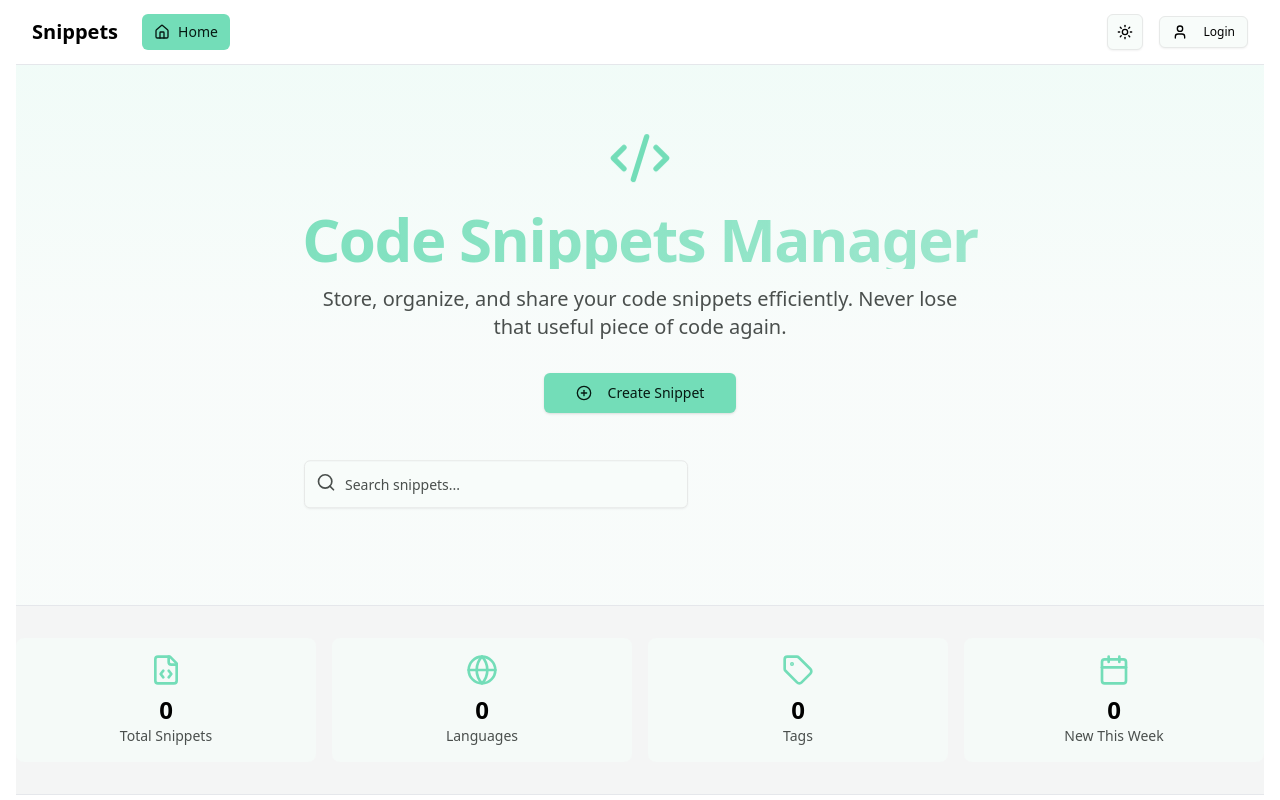
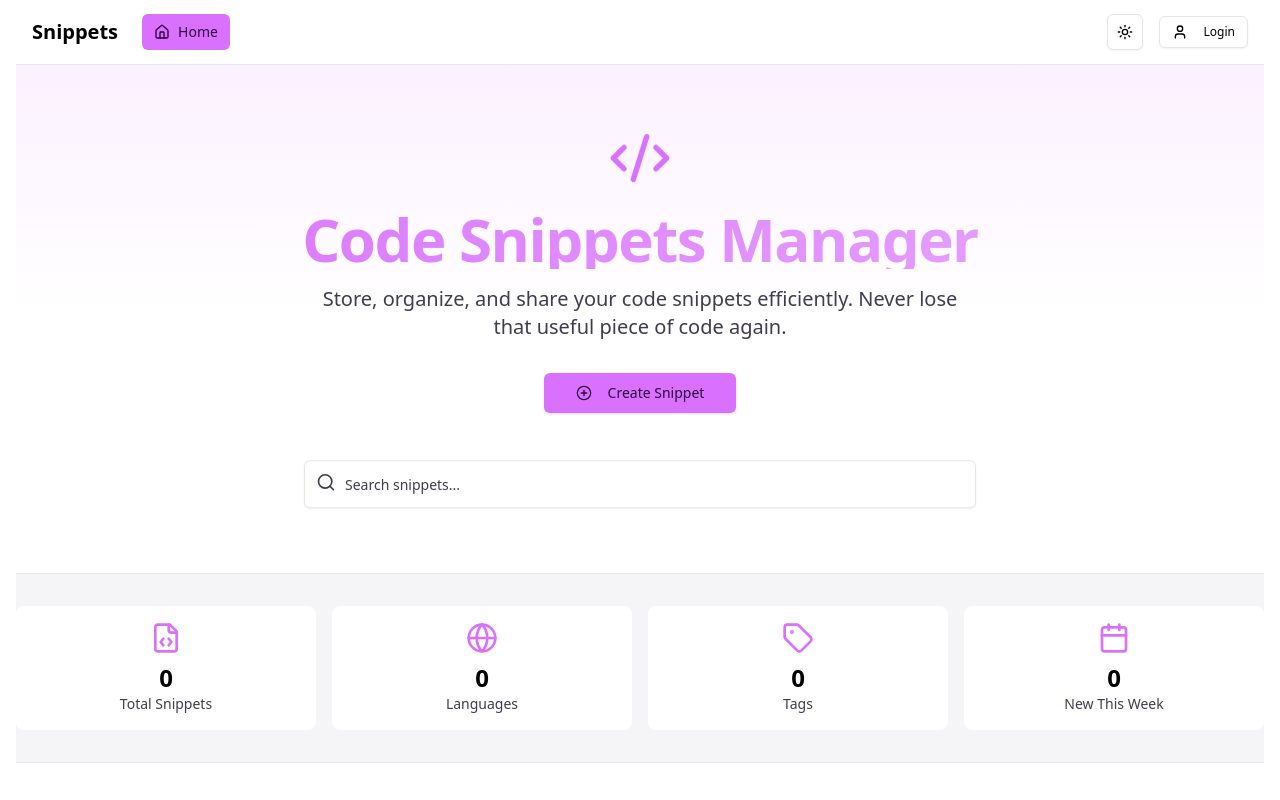
Before and after one commit to naguib-med/code-snippets, a Next.js app: page / in a window 1280 px wide. Shown: the top 800 px of the page. Built offline with nearby package versions, Linux system fonts and the light colour scheme; no server answers; the database is empty.

Commit message:
style: Update CSS variables for improved theming and adjust search bar layout

```diff
--- a/app/globals.css
+++ b/app/globals.css
@@ -17,7 +17,7 @@
   }
 }
 
-@layer base {
+/* @layer base {
   :root {
     --background: 159 35% 98%;
     --foreground: 159 61% 1%;
@@ -72,4 +72,119 @@
     --chart-4: 159 20% 20%;
     --chart-5: 159 64% 66%;
   }
+} */
+
+
+/* @layer base {
+  :root {
+    --background: 354 35% 99%;
+    --foreground: 354 51% 2%;
+    --muted: 174 18% 95%;
+    --muted-foreground: 174 9% 26%;
+    --popover: 354 35% 99%;
+    --popover-foreground: 354 51% 2%;
+    --card: 354 35% 99%;
+    --card-foreground: 354 51% 2%;
+    --border: 354 10% 91%;
+    --input: 354 10% 91%;
+    --primary: 354 76% 55%;
+    --primary-foreground: 0 0% 100%;
+    --secondary: 174 76% 55%;
+    --secondary-foreground: 174 76% 15%;
+    --accent: 174 76% 55%;
+    --accent-foreground: 174 76% 15%;
+    --destructive: 5 83% 26%;
+    --destructive-foreground: 5 83% 86%;
+    --ring: 354 76% 55%;
+    --chart-1: 354 76% 55%;
+    --chart-2: 174 76% 55%;
+    --chart-3: 174 76% 55%;
+    --chart-4: 174 76% 58%;
+    --chart-5: 354 79% 55%;
+    --radius: 0.5rem;
+  }
+
+  .dark {
+    --background: 354 41% 0%;
+    --foreground: 354 21% 99%;
+    --muted: 174 18% 5%;
+    --muted-foreground: 174 9% 74%;
+    --popover: 354 41% 0%;
+    --popover-foreground: 354 21% 99%;
+    --card: 354 41% 0%;
+    --card-foreground: 354 21% 99%;
+    --border: 354 10% 13%;
+    --input: 354 10% 13%;
+    --primary: 354 76% 55%;
+    --primary-foreground: 0 0% 100%;
+    --secondary: 174 76% 55%;
+    --secondary-foreground: 174 76% 15%;
+    --accent: 174 76% 55%;
+    --accent-foreground: 174 76% 15%;
+    --destructive: 5 83% 48%;
+    --destructive-foreground: 0 0% 100%;
+    --ring: 354 76% 55%;
+    --chart-1: 354 76% 55%;
+    --chart-2: 174 76% 55%;
+    --chart-3: 174 76% 55%;
+    --chart-4: 174 76% 58%;
+    --chart-5: 354 79% 55%;
+  }
+} */
+
+@layer base {
+  :root {
+    --background: 284 51% 100%;
+    --foreground: 284 79% 5%;
+    --muted: 254 18% 93%;
+    --muted-foreground: 254 14% 27%;
+    --popover: 284 51% 100%;
+    --popover-foreground: 284 79% 5%;
+    --card: 284 51% 100%;
+    --card-foreground: 284 79% 5%;
+    --border: 284 2% 90%;
+    --input: 284 2% 90%;
+    --primary: 284 99% 72%;
+    --primary-foreground: 284 99% 12%;
+    --secondary: 254 99% 72%;
+    --secondary-foreground: 0 0% 0%;
+    --accent: 314 99% 72%;
+    --accent-foreground: 314 99% 12%;
+    --destructive: 6 81% 41%;
+    --destructive-foreground: 0 0% 100%;
+    --ring: 284 99% 72%;
+    --chart-1: 284 99% 72%;
+    --chart-2: 254 99% 72%;
+    --chart-3: 314 99% 72%;
+    --chart-4: 254 99% 75%;
+    --chart-5: 284 102% 72%;
+    --radius: 0.5rem;
+  }
+
+  .dark {
+    --background: 284 57% 4%;
+    --foreground: 284 32% 100%;
+    --muted: 254 18% 7%;
+    --muted-foreground: 254 14% 73%;
+    --popover: 284 57% 4%;
+    --popover-foreground: 284 32% 100%;
+    --card: 284 57% 4%;
+    --card-foreground: 284 32% 100%;
+    --border: 284 2% 15%;
+    --input: 284 2% 15%;
+    --primary: 284 99% 72%;
+    --primary-foreground: 284 99% 12%;
+    --secondary: 254 99% 72%;
+    --secondary-foreground: 0 0% 0%;
+    --accent: 314 99% 72%;
+    --accent-foreground: 314 99% 12%;
+    --destructive: 6 81% 56%;
+    --destructive-foreground: 0 0% 100%;
+    --ring: 284 99% 72%;
+    --chart-1: 284 99% 72%;
+    --chart-2: 254 99% 72%;
+    --chart-3: 314 99% 72%;
+    --chart-4: 254 99% 75%;
+    --chart-5: 284 102% 72%;
+  }
 }
--- a/components/search-bar.tsx
+++ b/components/search-bar.tsx
@@ -28,7 +28,7 @@ export function SearchBar() {
   const debouncedSearch = debounce(handleSearch, 300);
 
   return (
-    <div className="w-full max-w-sm mb-8">
+    <div>
       <Input
         type="search"
         placeholder="Search snippets..."
```
